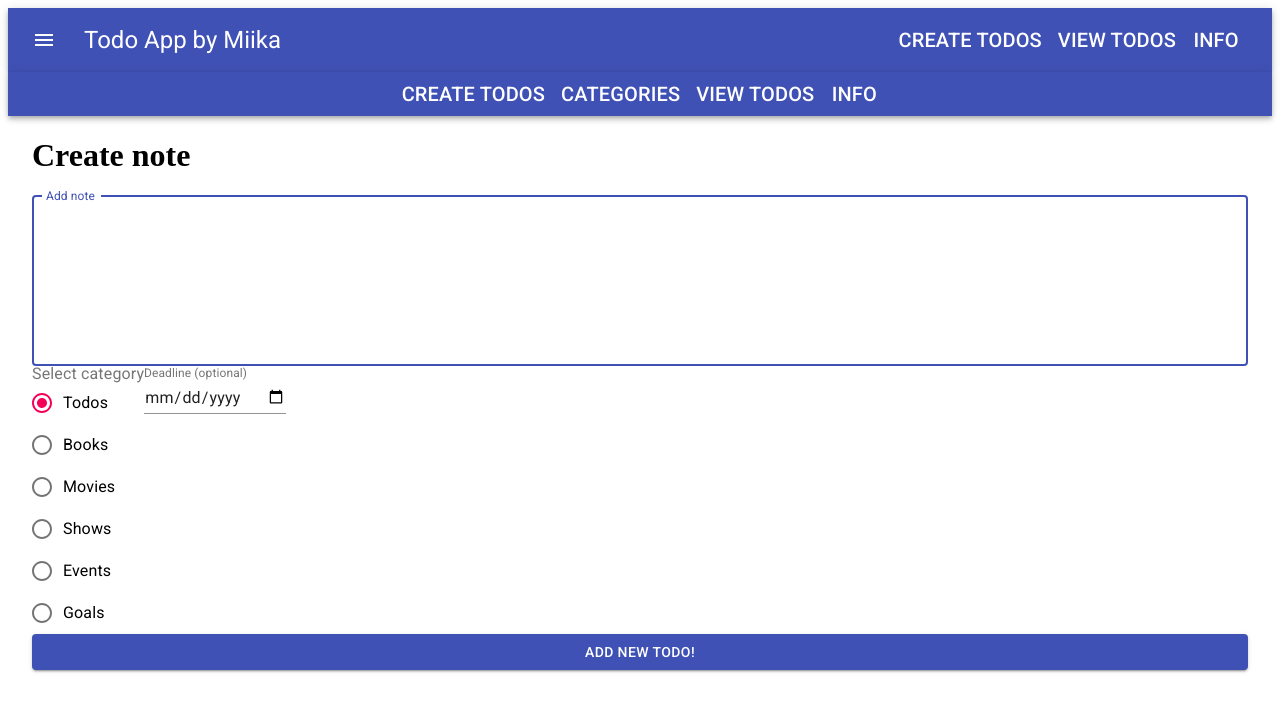
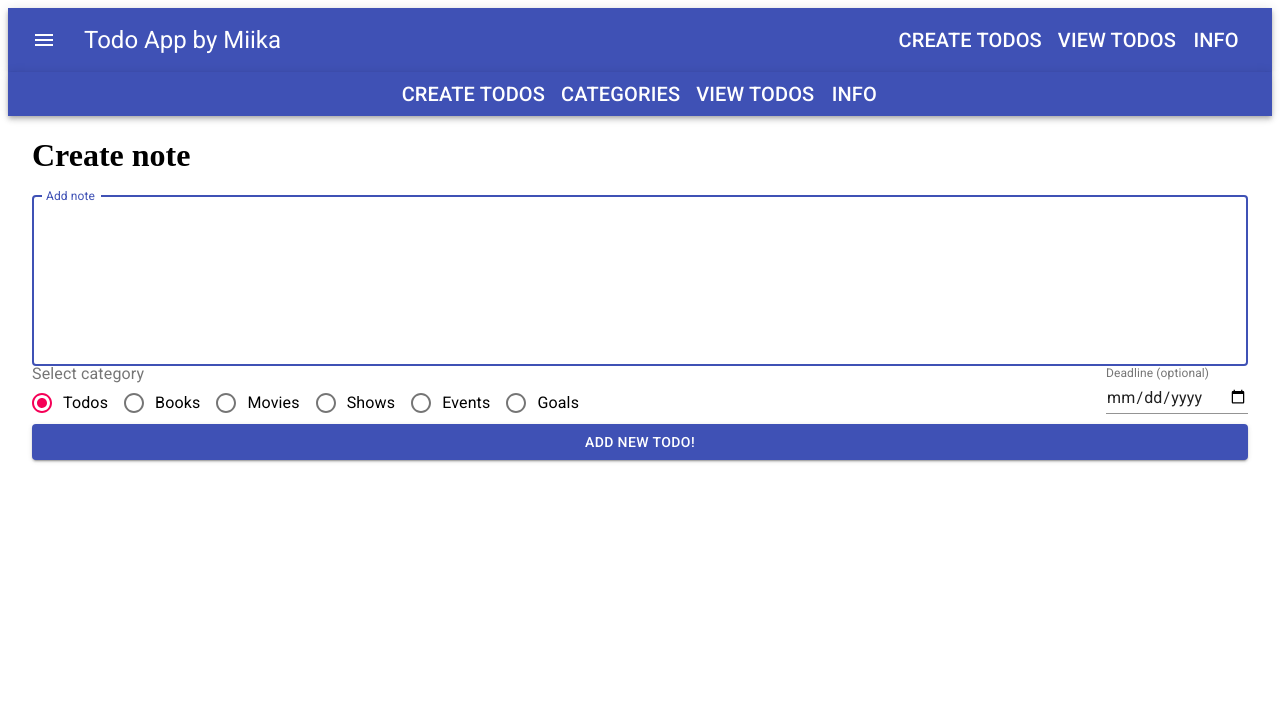
Before and after one commit to harmamiika/notes, a React (Create React App) app: page / in a window 1280 px wide. Shown: the top 712 px of the page. Built offline with nearby package versions, Linux system fonts and the light colour scheme.

Commit message:
made radio buttons and date picker display real nicely

```diff
--- /dev/null
+++ b/src/components/AddNote.css
@@ -0,0 +1,8 @@
+.form-row {
+  display: flex;
+  justify-content: space-between;
+}
+
+.deadline-field {
+  margin-bottom: 2px;
+}
--- a/src/components/AddNote.js
+++ b/src/components/AddNote.js
@@ -10,6 +10,7 @@
 import FormControl from '@material-ui/core/FormControl';
 import FormLabel from '@material-ui/core/FormLabel';
 
+import './AddNote.css'
 import { addNote } from '../actions/index'
 
 const AddNote = () => {
@@ -57,18 +58,22 @@
                 variant="outlined"
                 autoFocus
             />
+            <div className='form-row'>
                 <FormControl component="fieldset">
                     <FormLabel component="legend">Select category</FormLabel>
                     <RadioGroup aria-label="gender" name="gender1" value={category} onChange={handleChange}>
+                        <div>
                             <FormControlLabel value="Todos" control={<Radio />} label="Todos" />
                             <FormControlLabel value="Books" control={<Radio />} label="Books" />
                             <FormControlLabel value="Movies" control={<Radio />} label="Movies" />
                             <FormControlLabel value="Shows" control={<Radio />} label="Shows" />
                             <FormControlLabel value="Events" control={<Radio />} label="Events" />
                             <FormControlLabel value="Goals" control={<Radio />} label="Goals" />
+                        </div>
                     </RadioGroup>
                 </FormControl>
                 <TextField
+                    className='deadline-field'
                     onKeyPress={sendOnEnterPress}
                     onChange={(e) => setDeadline(e.target.value)}
                     value={deadline}
@@ -79,12 +84,14 @@
                         shrink: true,
                     }}
                 />
+            </div>
             <Button type="submit" variant="contained"
                 color="primary" fullWidth>Add new Todo!</Button>
         </form>
     )
 }
 
+// deadline default jotain -> event handlerin aktivoitumisen jälkeen deadlinen arvo
 
 // deadline textfieldin default value datesta
 
```
Lines whose indentation alone changed are shown as unchanged.
